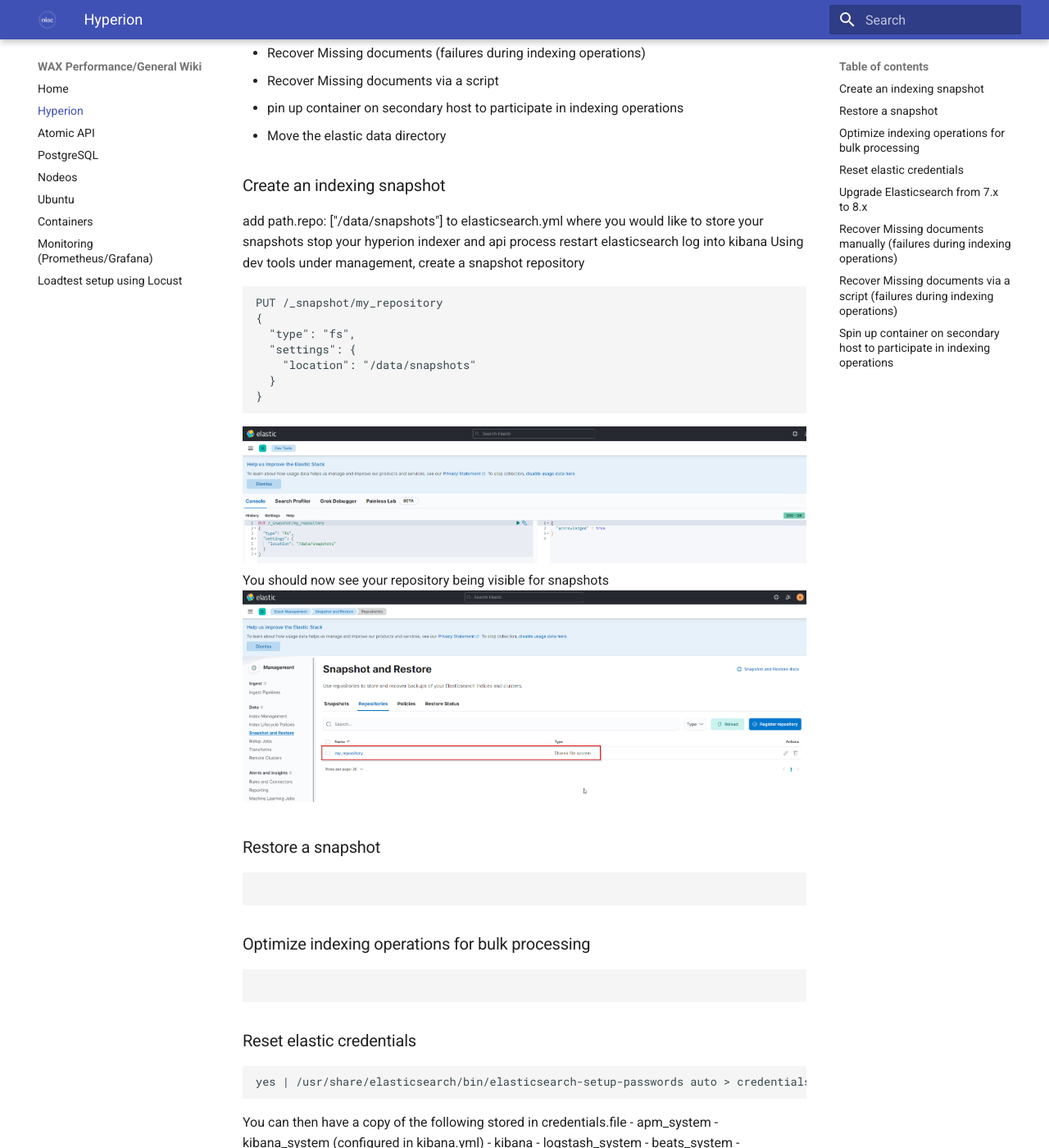
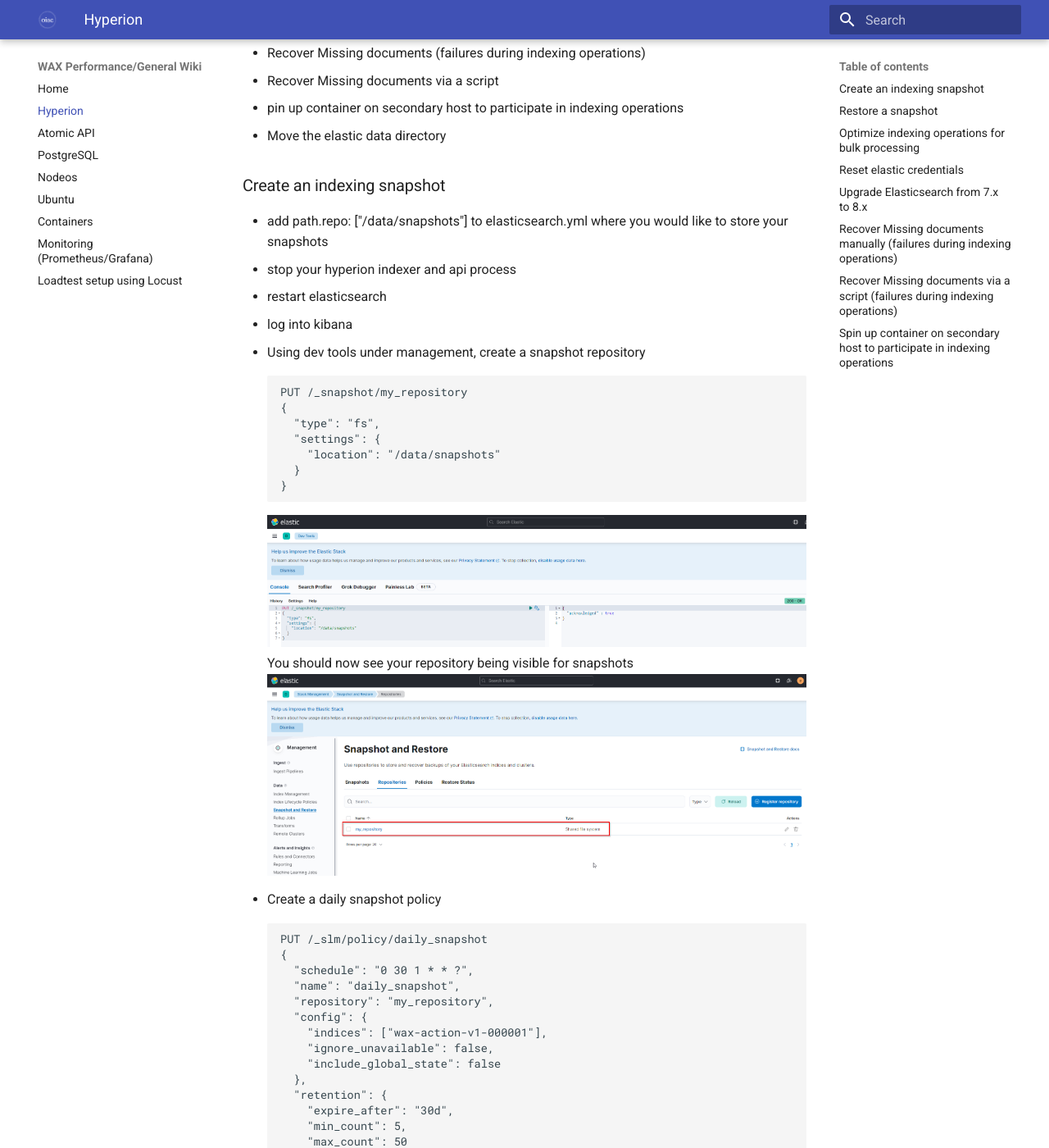
Before and after one commit to oneinacillian/wiki, an MkDocs documentation site: the page built from docs/hyperion.md, in a window 1280 px wide and 1400 px high, scrolled down 353 px. Shown: the whole window at 82% size. Built offline with MkDocs 1.6.1 and Material for MkDocs 9.7.7, drawn with Linux system fonts in a browser that asks for light colours; some of the changed text lies outside the part shown.

Commit message:
adding to hyperion snap

````diff
--- a/docs/hyperion.md
+++ b/docs/hyperion.md
@@ -12,11 +12,11 @@
 - Move the elastic data directory
 
 ### Create an indexing snapshot
-add path.repo: ["/data/snapshots"] to elasticsearch.yml where you would like to store your snapshots
-stop your hyperion indexer and api process
-restart elasticsearch
-log into kibana
-Using dev tools under management, create a snapshot repository
+- add path.repo: ["/data/snapshots"] to elasticsearch.yml where you would like to store your snapshots
+- stop your hyperion indexer and api process
+- restart elasticsearch
+- log into kibana
+- Using dev tools under management, create a snapshot repository
 ```
 PUT /_snapshot/my_repository
 {
@@ -29,7 +29,29 @@
 <img src="/assets/Configure snapshot repo - Elastic.png"/>
 You should now see your repository being visible for snapshots
 <img src="/assets/repo visible - Elastic.png"/>
-
+- Create a daily snapshot policy
+```
+PUT /_slm/policy/daily_snapshot
+{
+  "schedule": "0 30 1 * * ?",
+  "name": "daily_snapshot",
+  "repository": "my_repository",
+  "config": {
+    "indices": ["wax-action-v1-000001"],
+    "ignore_unavailable": false,
+    "include_global_state": false
+  },
+  "retention": {
+    "expire_after": "30d",
+    "min_count": 5,
+    "max_count": 50
+  }
+}
+```
+You should now see the configure snapshot policy
+<img src="/assets/snapshot policy - Elastic.png"/>
+Trigger a run to make sure that the index/s you selected, backed up successfully
+<img src="/assets/snapshot complete.png"/>
 
 ### Restore a snapshot
 ```
@@ -42,6 +64,7 @@
 yes | /usr/share/elasticsearch/bin/elasticsearch-setup-passwords auto > credentials.file
 ```
 You can then have a copy of the following stored in credentials.file
+
 - apm_system
 - kibana_system (configured in kibana.yml)
 - kibana
@@ -49,6 +72,7 @@
 - beats_system
 - remote_monitoring_user
 - elastic (used to log into Kibana UI)
+
 ### Upgrade Elasticsearch from 7.x to 8.x
 <img src="/assets/Upgrade Assistant - Elastic.png"/>
 ```
````
Also changed, not shown: docs/assets/snapshot complete.png (added), docs/assets/snapshot policy - Elastic.png (added).
